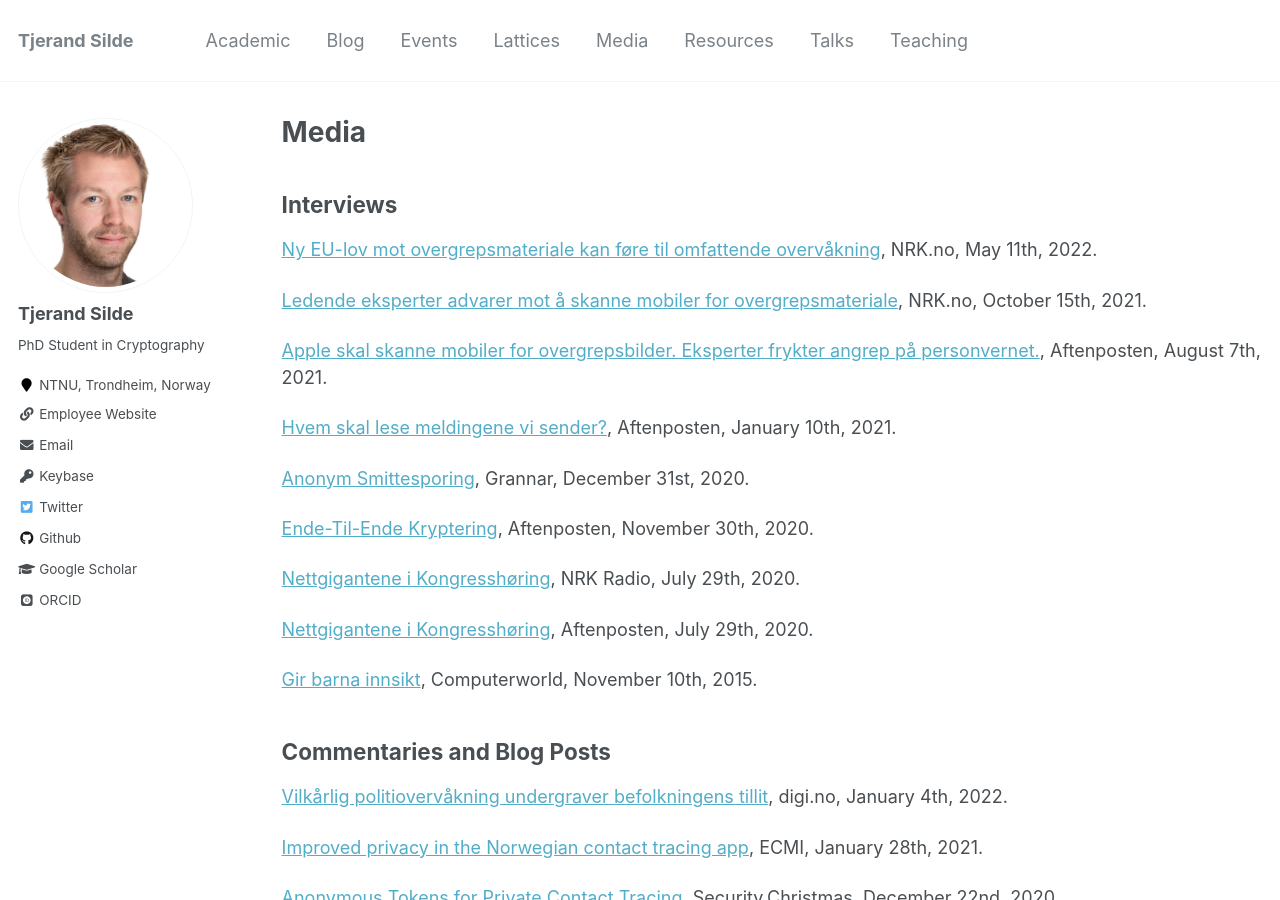
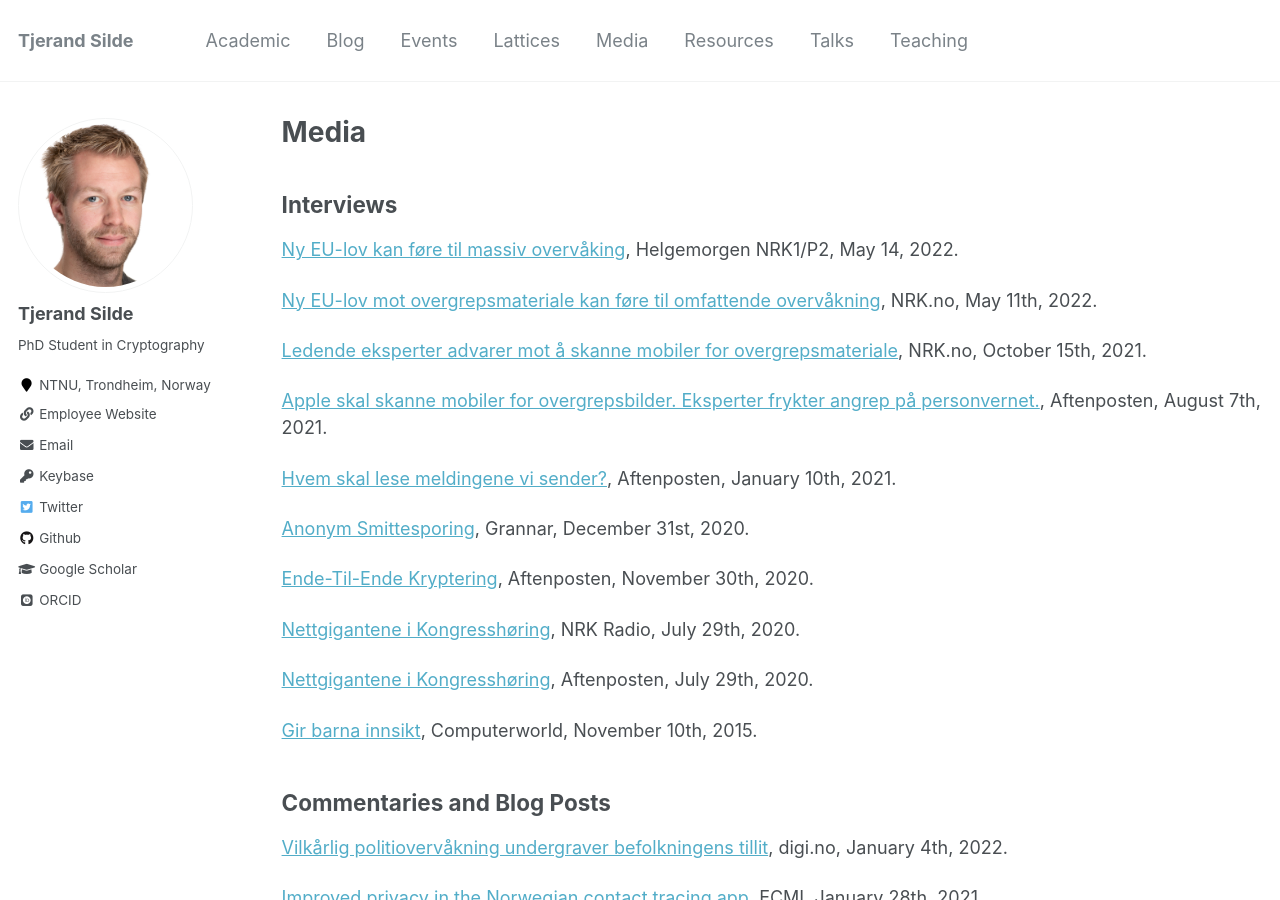
Before and after one commit to tjesi/tjesi.github.io, a Jekyll site: the page built from _pages/media.md, in a window 1280 px wide and 900 px high. Built offline with Jekyll 4.4.1, drawn with Linux system fonts in a browser that asks for light colours; some web fonts are replaced.

Commit message:
Update media.md

```diff
--- a/_pages/media.md
+++ b/_pages/media.md
@@ -6,6 +6,8 @@ author_profile: true
 ---
 
 ## Interviews
+
+[Ny EU-lov kan føre til massiv overvåking](https://tv.nrk.no/serie/helgemorgen-tv/202205/DNRR62004122#t=4589s), Helgemorgen NRK1/P2, May 14, 2022.
 
 [Ny EU-lov mot overgrepsmateriale kan føre til omfattende overvåkning](https://nrkbeta.no/2022/05/11/ny-eu-lov-mot-overgrepsmateriale-kan-fore-til-omfattende-overvakning), NRK.no, May 11th, 2022.
 
```
